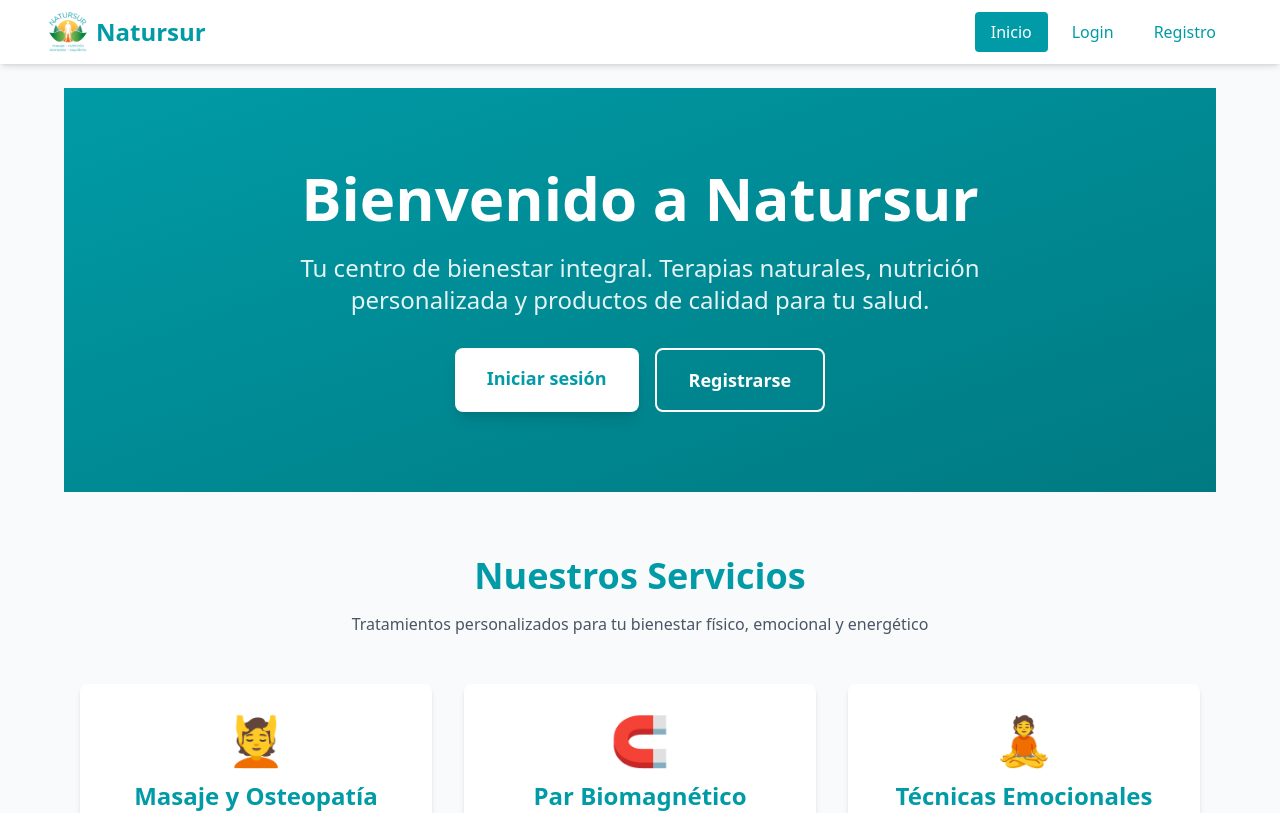
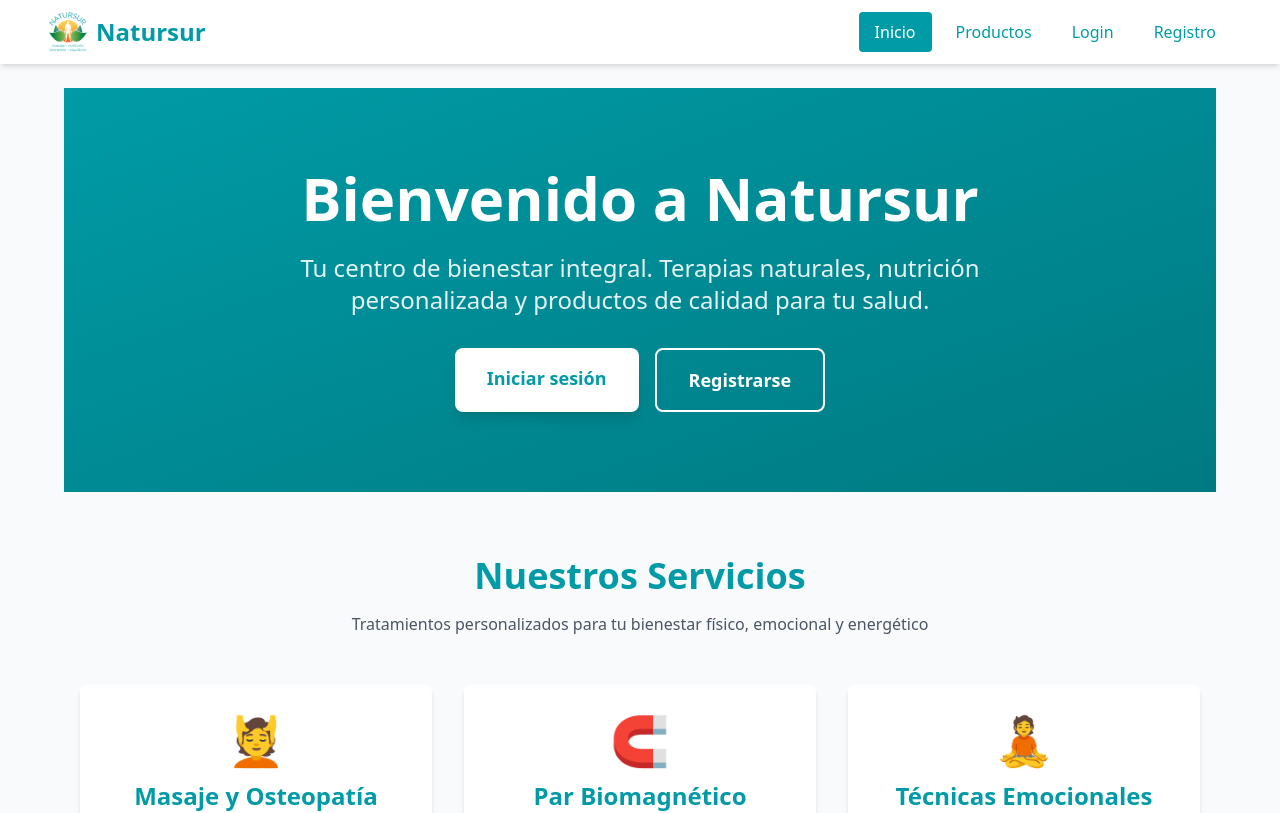
Before and after one commit to Cyberia-PGPI-2526/Natursur, a React (Vite) app in the folder frontend/: page / in a window 1280 px wide. Shown: the top 813 px of the page. Built offline with nearby package versions, Linux system fonts and the light colour scheme; no server answers.

Commit message:
update navbar

```diff
--- a/frontend/src/components/Navbar.jsx
+++ b/frontend/src/components/Navbar.jsx
@@ -58,6 +58,7 @@ export default function Navbar() {
     publicRoutes = (
       <>
         <NavLink className={linkClass} to="/" onClick={() => setIsOpen(false)}>Inicio</NavLink>
+        <NavLink className={linkClass} to="/products" onClick={() => setIsOpen(false)}>Productos</NavLink>
         <NavLink className={linkClass} to="/login" onClick={() => setIsOpen(false)}>Login</NavLink>
         <NavLink className={linkClass} to="/register" onClick={() => setIsOpen(false)}>Registro</NavLink>
       </>
```
